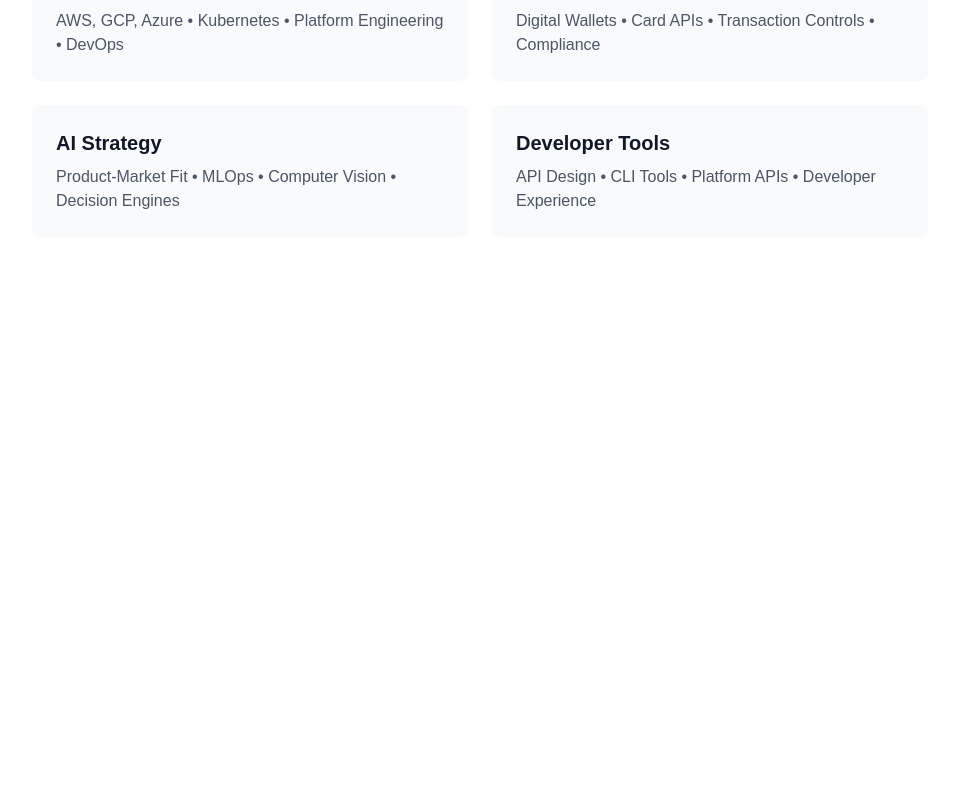
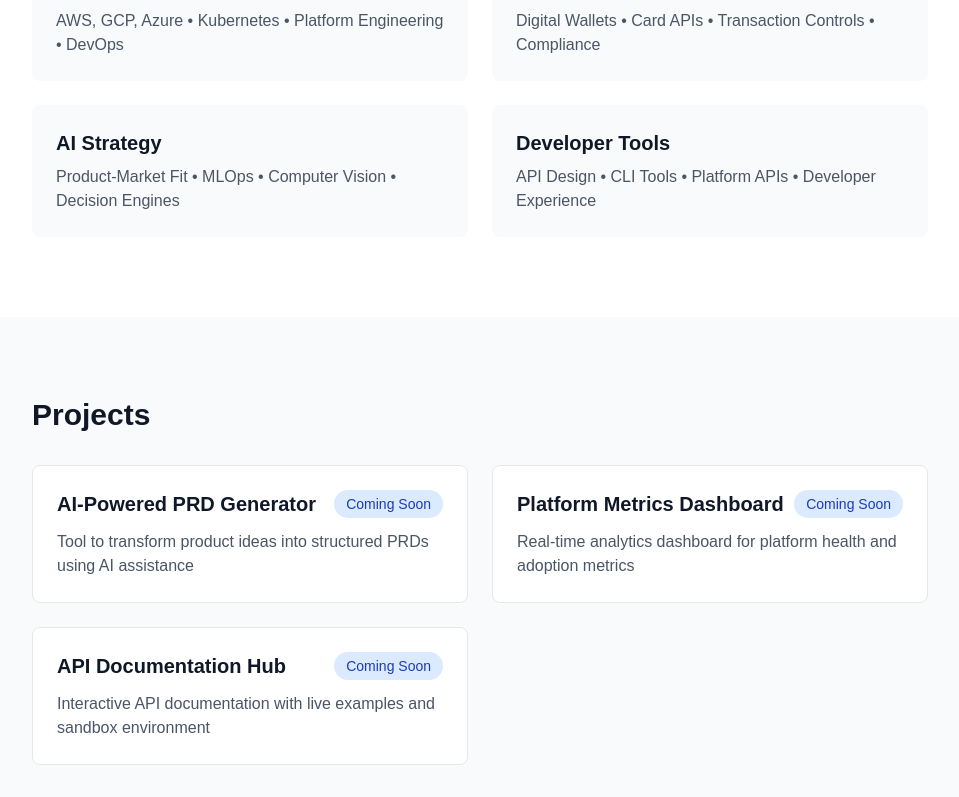
Before and after one commit to goehmen/pm-portfolio, a Next.js app: page / in a window 1280 px wide. Shown: the part 1263-2060 px from the top of the page, without its empty margins (160-1119 px from the left). Before the commit the page ends 1580 px from the top, so only its background shows below. Built offline with nearby package versions, Linux system fonts and the light colour scheme.

Commit message:
Add Projects section with 3 placeholder project cards

```diff
--- a/app/page.tsx
+++ b/app/page.tsx
@@ -56,11 +56,11 @@
                 Combining deep technical systems thinking with proven commercial
                 execution.
               </p>
-            </div>
+              </div>
 
             <div className="mt-12 grid grid-cols-1 md:grid-cols-2 gap-6">
               <div className="p-6 bg-gray-50 rounded-lg">
-                <h3 className="text-xl font-bold text-gray-900 mb-2">
+              <h3 className="text-xl font-bold text-gray-900 mb-2">
                   Cloud Platforms
                 </h3>
                 <p className="text-gray-600">
@@ -97,6 +97,61 @@
             </div>
           </div>
         </section>
+        {/* Projects Section */}
+      <section className="py-20 px-4 bg-gray-50">
+        <div className="max-w-4xl mx-auto">
+          <h2 className="text-3xl font-bold text-gray-900 mb-8">
+            Projects
+          </h2>
+
+          <div className="grid grid-cols-1 md:grid-cols-2 gap-6">
+            {/* Project Card 1 */}
+            <div className="bg-white p-6 rounded-lg border border-gray-200 hover:shadow-lg transition-shadow duration-200">
+              <div className="flex items-center justify-between mb-3">
+                <h3 className="text-xl font-bold text-gray-900">
+                  AI-Powered PRD Generator
+                </h3>
+                <span className="px-3 py-1 bg-blue-100 text-blue-800 text-sm font-medium rounded-full">
+                  Coming Soon
+                </span>
+              </div>
+              <p className="text-gray-600">
+                Tool to transform product ideas into structured PRDs using AI assistance
+              </p>
+            </div>
+
+            {/* Project Card 2 */}
+            <div className="bg-white p-6 rounded-lg border border-gray-200 hover:shadow-lg transition-shadow duration-200">
+              <div className="flex items-center justify-between mb-3">
+                <h3 className="text-xl font-bold text-gray-900">
+                  Platform Metrics Dashboard
+                </h3>
+                <span className="px-3 py-1 bg-blue-100 text-blue-800 text-sm font-medium rounded-full">
+                  Coming Soon
+                </span>
+              </div>
+              <p className="text-gray-600">
+                Real-time analytics dashboard for platform health and adoption metrics
+              </p>
+            </div>
+
+            {/* Project Card 3 */}
+            <div className="bg-white p-6 rounded-lg border border-gray-200 hover:shadow-lg transition-shadow duration-200">
+              <div className="flex items-center justify-between mb-3">
+                <h3 className="text-xl font-bold text-gray-900">
+                  API Documentation Hub
+                </h3>
+                <span className="px-3 py-1 bg-blue-100 text-blue-800 text-sm font-medium rounded-full">
+                  Coming Soon
+                </span>
+              </div>
+              <p className="text-gray-600">
+                Interactive API documentation with live examples and sandbox environment
+              </p>
+            </div>
+          </div>
+        </div>
+      </section>
       </div>
     );
   }
```
